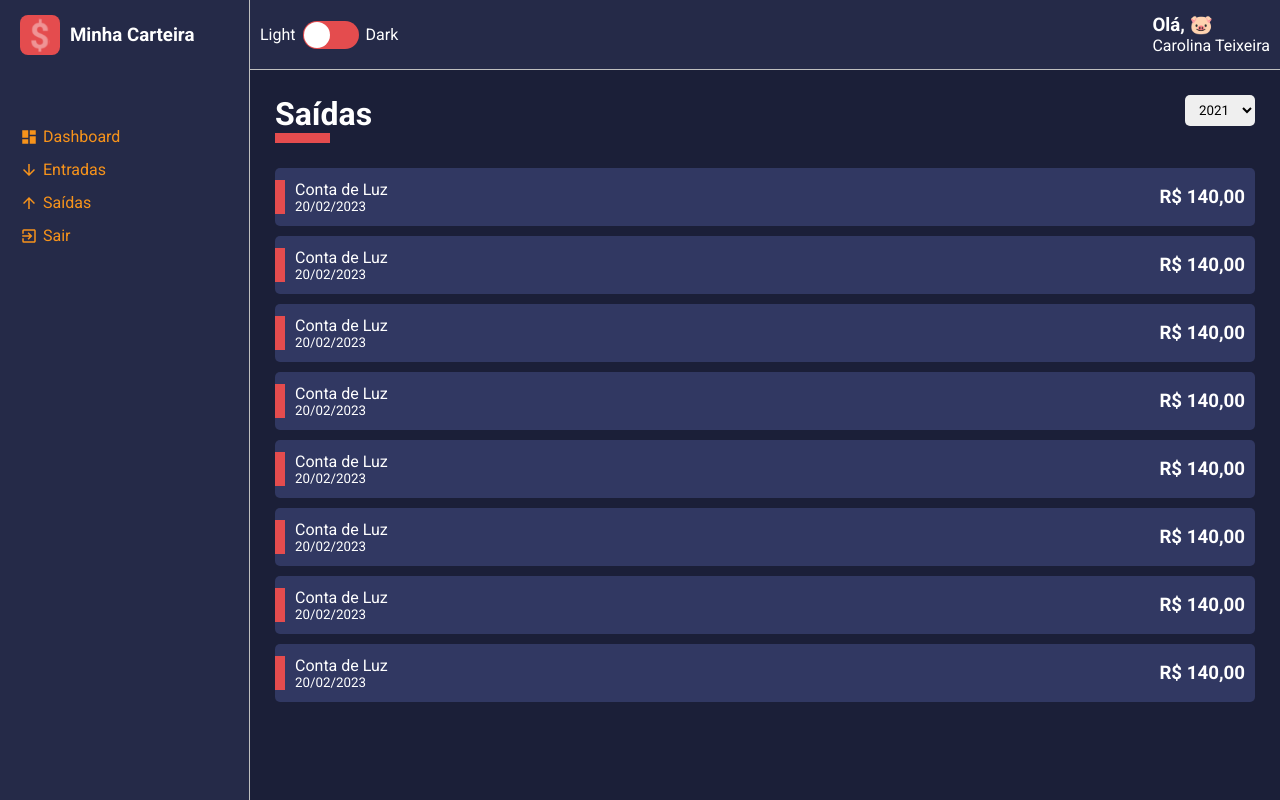
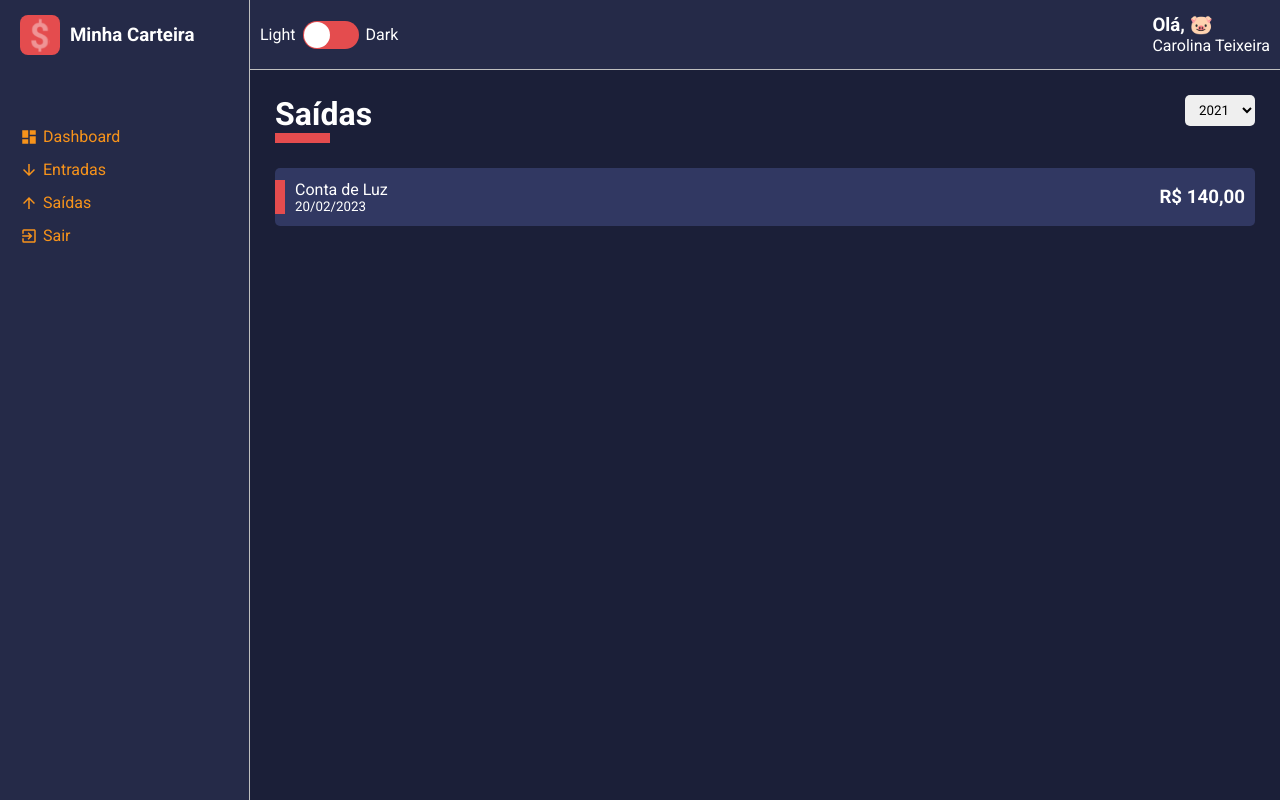
Before and after one commit to Carolinatxrs/minha-carteira, a React (Create React App) app: page / in a window 1280 px wide. Built offline with nearby package versions, Linux system fonts and the light colour scheme.

Commit message:
refactor: remove o cardColor do cartão de movimentos financeiros

```diff
--- a/src/components/HistoryFinanceCard/index.tsx
+++ b/src/components/HistoryFinanceCard/index.tsx
@@ -3,7 +3,6 @@
 import { Container, Tag } from './styles';
 
 interface IHistoryFinanceCardProps {
-  cardColor: string;
   tagColor: string;
   title: string;
   subtitle: string;
@@ -11,14 +10,13 @@
 }
 
 const HistoryFinanceCard: React.FC<IHistoryFinanceCardProps> = ({
-  cardColor,
   tagColor,
   title,
   subtitle,
   amount
 }) => {
   return (
-    <Container color={cardColor}>
+    <Container>
       <Tag color={tagColor} />
       <div>
         <span>{title}</span>
--- a/src/components/HistoryFinanceCard/styles.ts
+++ b/src/components/HistoryFinanceCard/styles.ts
@@ -1,15 +1,11 @@
 import styled from 'styled-components';
-
-interface IContainerProps {
-  color: string;
-}
 
 interface ITagProps {
   color: string;
 }
 
-export const Container = styled.li<IContainerProps>`
-  background-color: ${props => props.color};
+export const Container = styled.li`
+  background-color: ${props => props.theme.colors.tertiary};
 
   list-style: none;
   border-radius: 5px;
--- a/src/pages/List/index.tsx
+++ b/src/pages/List/index.tsx
@@ -22,56 +22,6 @@
 
       <Content>
         <HistoryFinanceCard
-        cardColor="#313862"
-        tagColor="#E44C4E"
-        title="Conta de Luz"
-        subtitle="20/02/2023"
-        amount="R$ 140,00"
-        />
-        <HistoryFinanceCard
-        cardColor="#313862"
-        tagColor="#E44C4E"
-        title="Conta de Luz"
-        subtitle="20/02/2023"
-        amount="R$ 140,00"
-        />
-        <HistoryFinanceCard
-        cardColor="#313862"
-        tagColor="#E44C4E"
-        title="Conta de Luz"
-        subtitle="20/02/2023"
-        amount="R$ 140,00"
-        />
-        <HistoryFinanceCard
-        cardColor="#313862"
-        tagColor="#E44C4E"
-        title="Conta de Luz"
-        subtitle="20/02/2023"
-        amount="R$ 140,00"
-        />
-        <HistoryFinanceCard
-        cardColor="#313862"
-        tagColor="#E44C4E"
-        title="Conta de Luz"
-        subtitle="20/02/2023"
-        amount="R$ 140,00"
-        />
-        <HistoryFinanceCard
-        cardColor="#313862"
-        tagColor="#E44C4E"
-        title="Conta de Luz"
-        subtitle="20/02/2023"
-        amount="R$ 140,00"
-        />
-        <HistoryFinanceCard
-        cardColor="#313862"
-        tagColor="#E44C4E"
-        title="Conta de Luz"
-        subtitle="20/02/2023"
-        amount="R$ 140,00"
-        />
-        <HistoryFinanceCard
-        cardColor="#313862"
         tagColor="#E44C4E"
         title="Conta de Luz"
         subtitle="20/02/2023"
```
